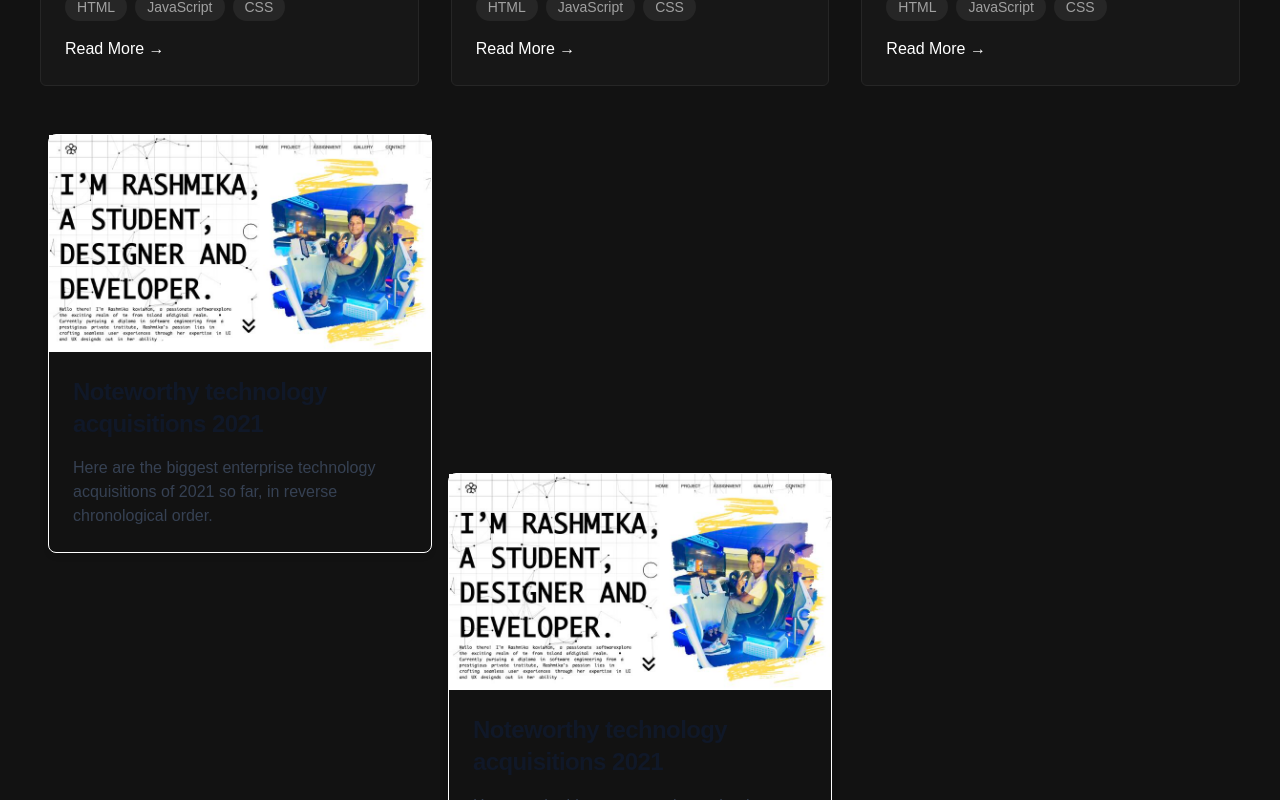
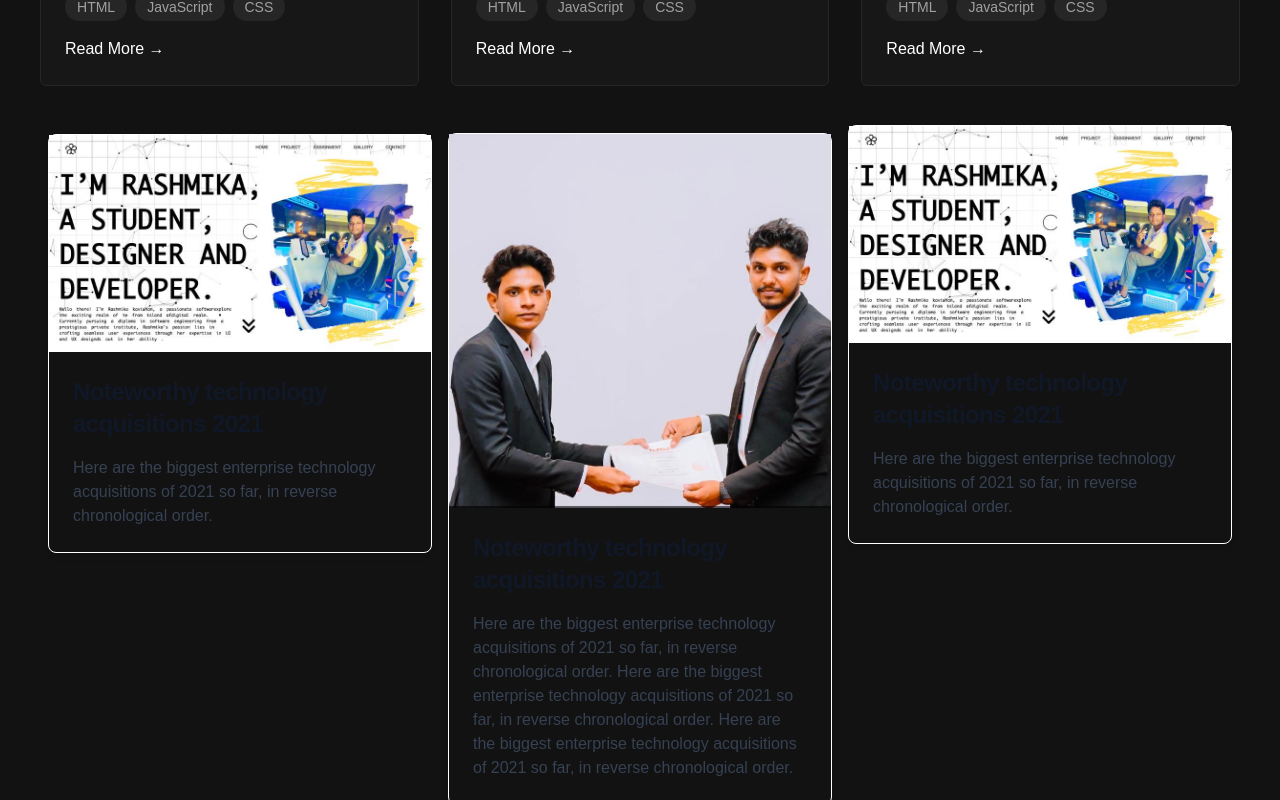
Before and after one commit to rashmikaz/new-portfolio, a React (Vite) app: page / in a window 1280 px wide. Shown: the part 1240-2040 px from the top of the page. Built offline with nearby package versions, Linux system fonts and the light colour scheme.

Commit message:
all card done in the main

```diff
--- a/src/components/Main.jsx
+++ b/src/components/Main.jsx
@@ -2,6 +2,7 @@ import React, { useRef } from 'react';
 import { Link } from 'react-router-dom';
 import mainimg from "../assets/main.png";
 import portfolioimg from "../assets/portfolio.jpeg";
+import innovestaimg from "../assets/innovesta.jpeg"
 import Footer from './Footer';
 import { Card } from "flowbite-react";
 
@@ -109,16 +110,36 @@ const Main = () => {
       <p className="font-normal text-gray-700 dark:text-gray-400">
         Here are the biggest enterprise technology acquisitions of 2021 so far, in reverse chronological order.
       </p>
-    </Card>
+      </Card>
 
-    <Card className="max-w-sm relative bottom-130" imgSrc={portfolioimg} horizontal>
-      <h5 className="text-2xl font-bold tracking-tight text-gray-900 dark:text-white">
+      <Card
+      className="max-w-sm relative bottom-215 "
+      imgAlt="Meaningful alt text for an image that is not purely decorative"
+      imgSrc={innovestaimg}
+    >
+      <h5 className="text-2xl font-bold tracking-tight text-gray-900 ">
+        Noteworthy technology acquisitions 2021
+      </h5>
+      <p className="font-normal text-gray-700 dark:text-gray-400">
+        Here are the biggest enterprise technology acquisitions of 2021 so far, in reverse chronological order.
+        Here are the biggest enterprise technology acquisitions of 2021 so far, in reverse chronological order.
+        Here are the biggest enterprise technology acquisitions of 2021 so far, in reverse chronological order.
+      </p>
+      </Card>
+
+      <Card
+      className="max-w-sm relative bottom-385 left-100"
+      imgAlt="Meaningful alt text for an image that is not purely decorative"
+      imgSrc={portfolioimg}
+    >
+      <h5 className="text-2xl font-bold tracking-tight text-gray-900 ">
         Noteworthy technology acquisitions 2021
       </h5>
       <p className="font-normal text-gray-700 dark:text-gray-400">
         Here are the biggest enterprise technology acquisitions of 2021 so far, in reverse chronological order.
       </p>
-    </Card>
+      </Card>
+
 
 
      <div className="relative bottom-110">
```
Also changed, not shown: src/assets/innovesta.jpeg (added).
